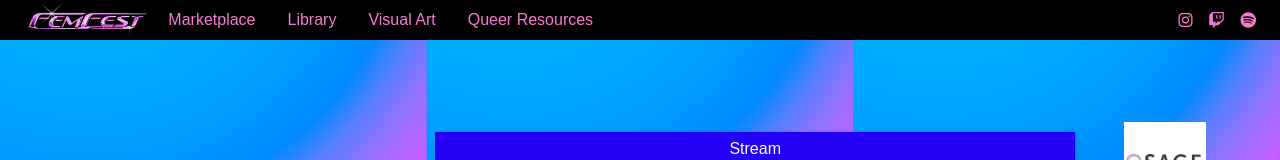
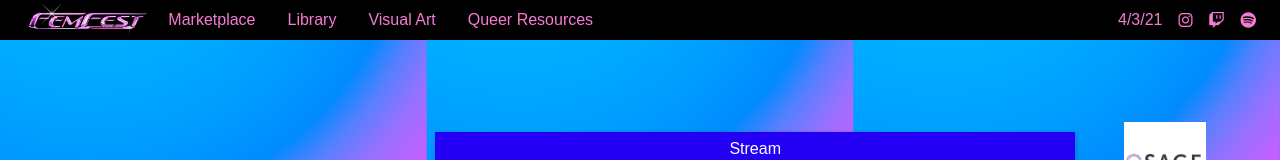
Before and after one commit to whykatherine/FemFest2021, a React (Create React App) app: page / in a window 1280 px wide. Shown: the top 160 px of the page. Built offline with nearby package versions, Linux system fonts and the light colour scheme; a web font is replaced by a local one.

Commit message:
feat: concert date

```diff
--- a/src/Header.js
+++ b/src/Header.js
@@ -1,11 +1,8 @@
 // modules
 import React from 'react';
-// import { BrowserRouter as Router, Switch, Route, Link } from 'react-router-dom';
 import { Link } from 'react-router-dom';
 
 function Header(props) {
-  // let date = new Date();
-  // let date_str = date.getHours() + ":" + date.getMinutes();
   return (
     <header className="header">
       <div>
@@ -28,17 +25,19 @@ function Header(props) {
         </nav>
       </div>
       <div>
-        {/*<span>{date_str}</span>*/}
         <nav className="nav socials">
           <ul>
             <li>
-              <a href="https://instagram.com/uscfemfest" aria-label="Instagram">
+              <a href="" title="be there or be square :)">
+                <span>4/3/21</span>
+              </a>
+              <a href="https://instagram.com/uscfemfest" aria-label="Instagram" title="Instagram">
                 <i className="fab fa-instagram" aria-hidden="true"></i>
               </a>
-              <a href="https://twitch.tv/femfest" aria-label="Twitch">
+              <a href="https://twitch.tv/femfest" aria-label="Twitch" title="Twitch">
                 <i className="fab fa-twitch" aria-hidden="true"></i>
               </a>
-              <a href="https://open.spotify.com/playlist/27YwAmEiOtgthJhSM3eBBT?utm_source=embed_v2&go=1&play=1&nd=1" aria-label="Spotify">
+              <a href="https://open.spotify.com/playlist/27YwAmEiOtgthJhSM3eBBT?utm_source=embed_v2&go=1&play=1&nd=1" aria-label="Spotify" title="Spotify">
                 <i className="fab fa-spotify" aria-hidden="true"></i>
               </a>
             </li>
--- a/src/Window.css
+++ b/src/Window.css
@@ -85,6 +85,10 @@
   /* padding: 0; */
 }
 
+.hidden > * {
+  /* display: none; */
+}
+
 .text {
   max-width: 70ch;
   margin: 5em auto;
--- a/src/index.css
+++ b/src/index.css
@@ -189,7 +189,7 @@ h1 {
   margin: 2em .5em;
   justify-content: center;
   flex-wrap: wrap;
-  align-items: start;
+  align-items: flex-start;
 }
 
 .desktop__icon {
```
